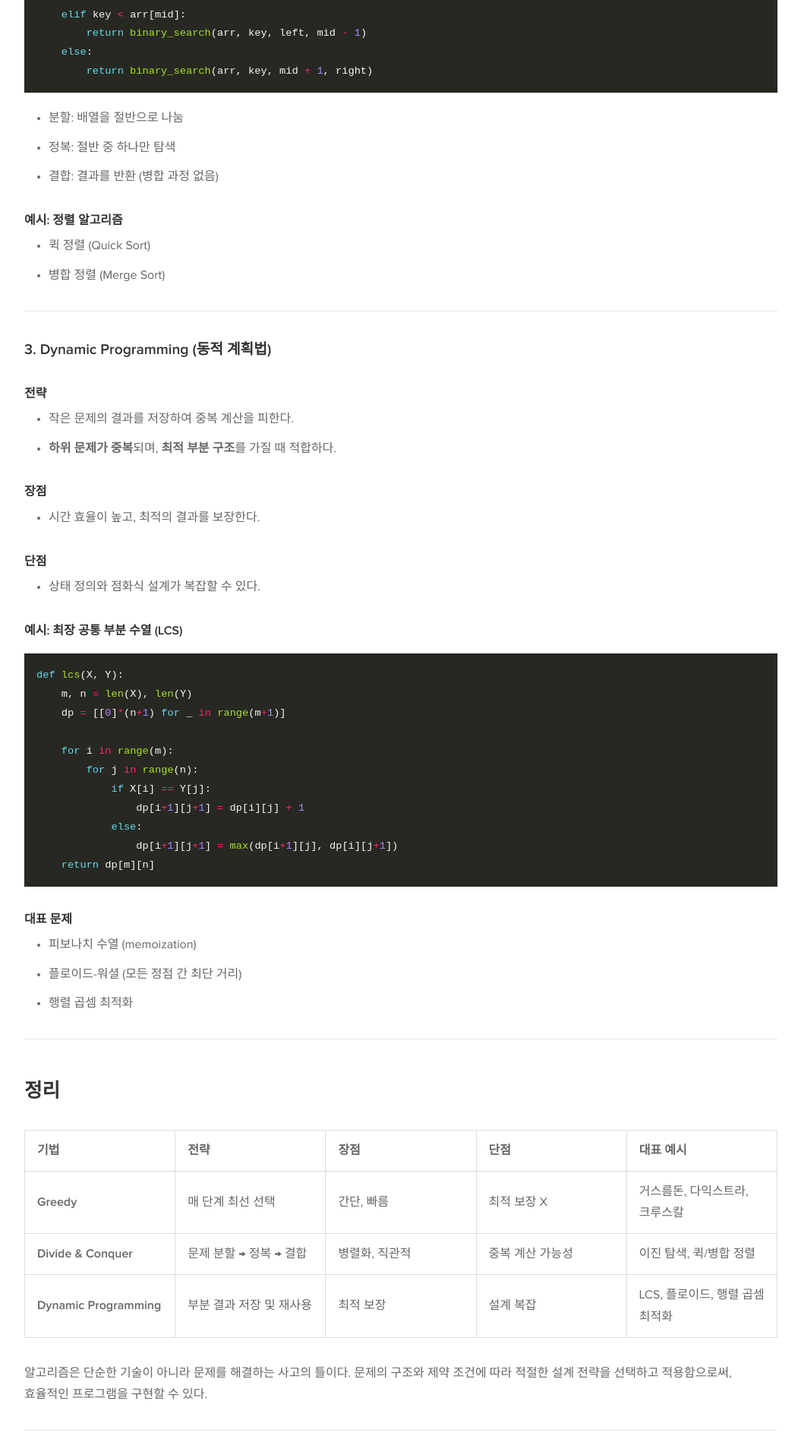
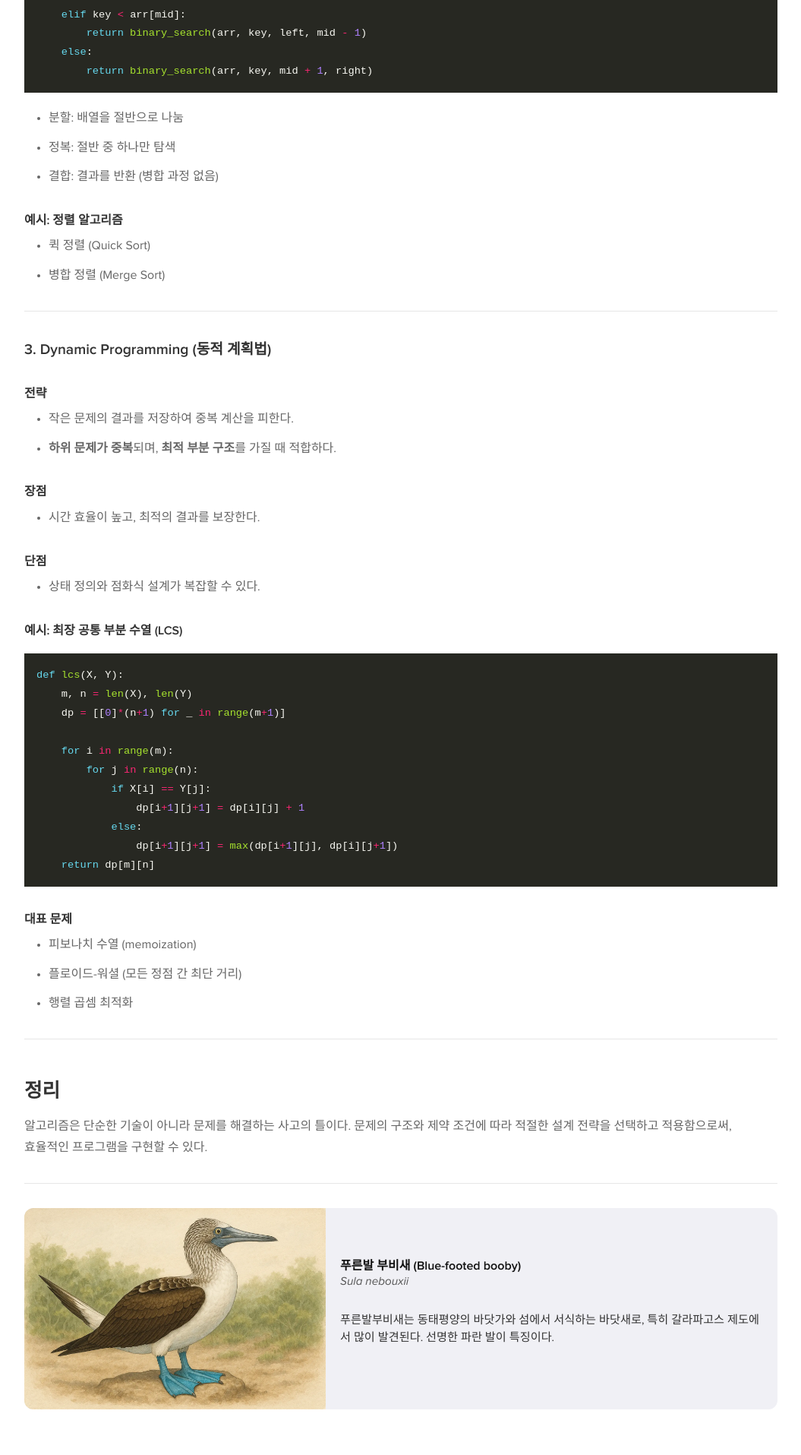
Before and after one commit to han-chunsik/han-chunsik.github.io, a Jekyll site: the page built from _posts/2025-05-12-algorithm.markdown, in a window 1280 px wide. Shown: the part 3085-5000 px from the top of the page at 76% size, without its empty margins (112-1167 px from the left). Built offline with Jekyll 4.4.1, drawn with Linux system fonts in a browser that asks for light colours; some web fonts are replaced; comment, search, counter and statistics services are not loaded.

Commit message:
feat: 글 수정

```diff
--- a/_posts/2025-05-12-algorithm.markdown
+++ b/_posts/2025-05-12-algorithm.markdown
@@ -140,12 +140,4 @@
 ---
 
 ## 정리
-
-| 기법                   | 전략                         | 장점             | 단점                | 대표 예시                          |
-|------------------------|------------------------------|------------------|---------------------|------------------------------------|
-| **Greedy**             | 매 단계 최선 선택            | 간단, 빠름       | 최적 보장 X         | 거스름돈, 다익스트라, 크루스칼     |
-| **Divide & Conquer**   | 문제 분할 → 정복 → 결합      | 병렬화, 직관적   | 중복 계산 가능성     | 이진 탐색, 퀵/병합 정렬            |
-| **Dynamic Programming**| 부분 결과 저장 및 재사용     | 최적 보장        | 설계 복잡            | LCS, 플로이드, 행렬 곱셈 최적화    |
-
-
 알고리즘은 단순한 기술이 아니라 문제를 해결하는 사고의 틀이다. 문제의 구조와 제약 조건에 따라 적절한 설계 전략을 선택하고 적용함으로써, 효율적인 프로그램을 구현할 수 있다.
```
